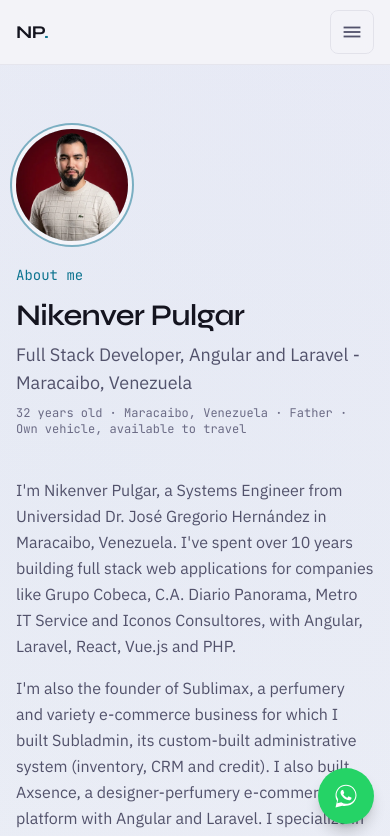
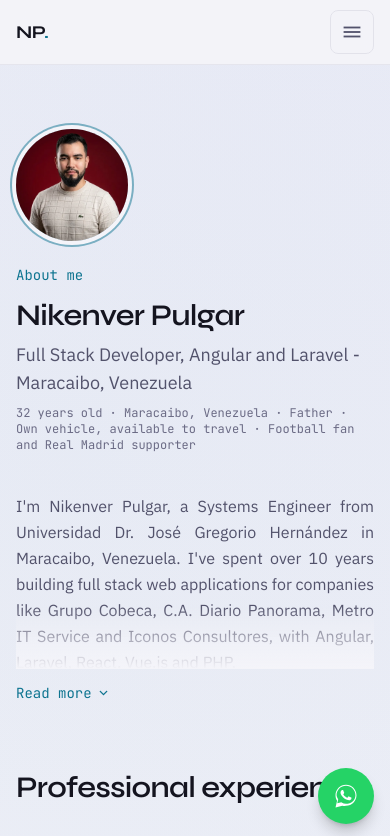
Before and after one commit to Nikenverjpp/nikenver-portafolio, an Angular app in the folder frontend/: page /sobre-mi in a window 390 px wide. Shown: the top 836 px of the page. Built offline with nearby package versions, Linux system fonts and the light colour scheme.

Commit message:
Add fragrance-consultant expertise, football note, justified bio text, and mobile read-more accordion on About

```diff
--- a/frontend/src/app/core/data/projects.data.json
+++ b/frontend/src/app/core/data/projects.data.json
@@ -55,8 +55,8 @@
       "en": "Recommending the right fragrance to buyers with no prior experience in Arabic or designer perfumery, while making the store feel genuinely luxurious, not generic."
     },
     "solution": {
-      "es": "Angular con Signals y renderizado en servidor (SSR) en el frontend; Laravel con panel Filament sobre PostgreSQL en el backend. Construí un quiz de diagnóstico olfativo de 5 pasos con un algoritmo de puntuación, un simulador de combinación de fragancias (layering), un matching de parejas, y un checkout de varios pasos con verificación manual de pago (Pago Móvil, Zelle) y conversión de tasas BCV/paralelo. El contenido está estructurado también para búsquedas por IA (Gemini, ChatGPT), no solo para SEO tradicional.",
-      "en": "Angular with Signals and server-side rendering (SSR) on the frontend; Laravel with a Filament admin panel over PostgreSQL on the backend. I built a 5-step olfactory diagnosis quiz with a scoring algorithm, an interactive fragrance-layering simulator, a couple-matching feature, and a multi-step checkout with manual payment verification (Pago Móvil, Zelle) and BCV/parallel exchange-rate conversion. The content is also structured for AI search (Gemini, ChatGPT), not just traditional SEO."
+      "es": "Angular con Signals y renderizado en servidor (SSR) en el frontend; Laravel con panel Filament sobre PostgreSQL en el backend. Construí un quiz de diagnóstico olfativo de 5 pasos con un algoritmo de puntuación, un simulador de combinación de fragancias (layering), un matching de parejas, y un checkout de varios pasos con verificación manual de pago (Pago Móvil, Zelle) y conversión de tasas BCV/paralelo. La lógica de estas funcionalidades está basada en mi propio conocimiento como Asesor Olfativo (Fragrance Consultant), no solo en investigación de producto. El contenido está estructurado también para búsquedas por IA (Gemini, ChatGPT), no solo para SEO tradicional.",
+      "en": "Angular with Signals and server-side rendering (SSR) on the frontend; Laravel with a Filament admin panel over PostgreSQL on the backend. I built a 5-step olfactory diagnosis quiz with a scoring algorithm, an interactive fragrance-layering simulator, a couple-matching feature, and a multi-step checkout with manual payment verification (Pago Móvil, Zelle) and BCV/parallel exchange-rate conversion. The logic behind these features is grounded in my own knowledge as a Fragrance Consultant (Asesor Olfativo), not just product research. The content is also structured for AI search (Gemini, ChatGPT), not just traditional SEO."
     },
     "results": {
       "es": "En producción, con un panel Filament para manejar catálogo, pedidos, leads y blog, y SSR activo para que cargue rápido y posicione bien en buscadores.",
--- a/frontend/src/app/core/i18n/translations.ts
+++ b/frontend/src/app/core/i18n/translations.ts
@@ -78,20 +78,23 @@ export const UI_STRINGS: Record<string, LocalizedText> = {
     en: "I'm Nikenver Pulgar, a Systems Engineer from Universidad Dr. José Gregorio Hernández in Maracaibo, Venezuela. I've spent over 10 years building full stack web applications for companies like Grupo Cobeca, C.A. Diario Panorama, Metro IT Service and Iconos Consultores, with Angular, Laravel, React, Vue.js and PHP.",
   },
   'about.paragraph2': {
-    es: 'También soy el fundador de Sublimax, un e-commerce de perfumería y variedades para el que construí Subladmin, su sistema administrativo a medida (inventario, CRM y crédito). Aparte desarrollé Axsence, una plataforma de e-commerce para perfumería de autor con Angular y Laravel. Me especializo en front-end moderno con Angular y React, con un back-end sólido en Laravel y PHP como soporte.',
-    en: "I'm also the founder of Sublimax, a perfumery and variety e-commerce business for which I built Subladmin, its custom-built administrative system (inventory, CRM and credit). I also built Axsence, a designer-perfumery e-commerce platform with Angular and Laravel. I specialize in modern front-end development with Angular and React, backed by a solid Laravel and PHP back-end.",
+    es: 'También soy el fundador de Sublimax, un e-commerce de perfumería y variedades para el que construí Subladmin, su sistema administrativo a medida (inventario, CRM y crédito). Aparte desarrollé Axsence, una plataforma de e-commerce para perfumería de autor con Angular y Laravel. El diagnóstico olfativo, el matching y el simulador de layering que construí para Axsence no son solo funcionalidades técnicas: reflejan conocimiento propio como Asesor Olfativo (Fragrance Consultant), un camino que sigo profundizando. Me especializo en front-end moderno con Angular y React, con un back-end sólido en Laravel y PHP como soporte.',
+    en: "I'm also the founder of Sublimax, a perfumery and variety e-commerce business for which I built Subladmin, its custom-built administrative system (inventory, CRM and credit). I also built Axsence, a designer-perfumery e-commerce platform with Angular and Laravel. The olfactory diagnosis, matching and layering simulator I built for Axsence aren't just technical features: they reflect my own knowledge as a Fragrance Consultant (Asesor Olfativo), a path I keep deepening. I specialize in modern front-end development with Angular and React, backed by a solid Laravel and PHP back-end.",
   },
   'about.paragraph3': {
     es: 'Hoy trabajo como desarrollador senior apoyado en IA: dirijo la arquitectura y las decisiones técnicas del proyecto, y uso herramientas de IA para acelerar la implementación, revisando y corrigiendo cada línea antes de que llegue a producción. Este mismo portfolio es evidencia de esa forma de trabajar. La experiencia y el criterio siguen siendo míos; la IA acelera la ejecución, no la reemplaza.',
     en: "Today I work as a senior developer supported by AI: I drive the architecture and technical decisions on a project, and use AI tooling to speed up implementation — reviewing and correcting every line before it ships. This portfolio itself is evidence of that workflow. The judgment is still mine; AI speeds up execution, it doesn't replace it.",
   },
+  'about.readMore': { es: 'Leer más', en: 'Read more' },
+  'about.readLess': { es: 'Leer menos', en: 'Read less' },
   'about.stackTitle': { es: 'Stack tecnológico', en: 'Tech stack' },
   'about.skillFrontend': { es: 'Frontend', en: 'Frontend' },
   'about.skillBackend': { es: 'Backend', en: 'Backend' },
   'about.skillOther': { es: 'Otros', en: 'Other' },
+  'about.skillFragrance': { es: 'Perfumería', en: 'Perfumery' },
   'about.personalMeta': {
-    es: '32 años · Maracaibo, Venezuela · Padre de familia · Vehículo propio, disponible para movilizarse',
-    en: '32 years old · Maracaibo, Venezuela · Father · Own vehicle, available to travel',
+    es: '32 años · Maracaibo, Venezuela · Padre de familia · Vehículo propio, disponible para movilizarse · Fanático del fútbol y madridista',
+    en: '32 years old · Maracaibo, Venezuela · Father · Own vehicle, available to travel · Football fan and Real Madrid supporter',
   },
   'about.coursesTitle': { es: 'Cursos y diplomados', en: 'Courses and diplomas' },
 
--- a/frontend/src/app/features/about/about.component.ts
+++ b/frontend/src/app/features/about/about.component.ts
@@ -1,5 +1,5 @@
 import { AsyncPipe } from '@angular/common';
-import { Component, inject, ChangeDetectionStrategy } from '@angular/core';
+import { Component, inject, signal, ChangeDetectionStrategy } from '@angular/core';
 import { ExperienceService } from '../../core/api/experience.service';
 import { TimelineItemComponent } from '../../shared/components/timeline-item.component';
 import { RevealOnScrollDirective } from '../../shared/directives/reveal-on-scroll.directive';
@@ -34,11 +34,40 @@ import { TranslatePipe } from '../../core/i18n/translate.pipe';
         </div>
       </header>
 
-      <article appRevealOnScroll class="prose-portfolio mt-10 max-w-3xl">
-        <p>{{ 'about.paragraph1' | t: locale.locale() }}</p>
-        <p>{{ 'about.paragraph2' | t: locale.locale() }}</p>
-        <p>{{ 'about.paragraph3' | t: locale.locale() }}</p>
-      </article>
+      <div class="mt-10 max-w-3xl">
+        <div class="relative">
+          <article
+            id="bio-content"
+            appRevealOnScroll
+            class="prose-portfolio bio-clamp"
+            [class.is-expanded]="bioExpanded()"
+          >
+            <p>{{ 'about.paragraph1' | t: locale.locale() }}</p>
+            <p>{{ 'about.paragraph2' | t: locale.locale() }}</p>
+            <p>{{ 'about.paragraph3' | t: locale.locale() }}</p>
+          </article>
+
+          @if (!bioExpanded()) {
+            <div
+              class="pointer-events-none absolute inset-x-0 bottom-0 h-16 bg-gradient-to-t from-bg-primary to-transparent sm:hidden"
+              aria-hidden="true"
+            ></div>
+          }
+        </div>
+
+        <button
+          type="button"
+          class="mt-3 inline-flex items-center gap-1 font-mono text-sm text-accent-cyan sm:hidden"
+          [attr.aria-expanded]="bioExpanded()"
+          aria-controls="bio-content"
+          (click)="bioExpanded.set(!bioExpanded())"
+        >
+          {{ (bioExpanded() ? 'about.readLess' : 'about.readMore') | t: locale.locale() }}
+          <span class="material-symbols-outlined !text-base" aria-hidden="true">
+            {{ bioExpanded() ? 'expand_less' : 'expand_more' }}
+          </span>
+        </button>
+      </div>
 
       <section class="mt-16">
         <h2 class="section-title mb-8" appRevealOnScroll>{{ 'shared.experienceTitle' | t: locale.locale() }}</h2>
@@ -90,6 +119,7 @@ export class AboutComponent {
   private readonly experiences = inject(ExperienceService);
   readonly locale = inject(LocaleService);
   readonly experiences$ = this.experiences.list();
+  readonly bioExpanded = signal(false);
 
   readonly skillGroups = [
     {
@@ -103,6 +133,15 @@ export class AboutComponent {
     {
       titleKey: 'about.skillOther',
       items: ['Prompt Engineering', 'WordPress', '.NET (C#)', 'Git', 'Docker (básico)', 'Cloudinary'],
+    },
+    {
+      titleKey: 'about.skillFragrance',
+      items: [
+        'Diagnóstico olfativo',
+        'Layering de fragancias',
+        'Matching de perfumes',
+        'Familias olfativas',
+      ],
     },
   ];
 
--- a/frontend/src/styles.css
+++ b/frontend/src/styles.css
@@ -47,6 +47,11 @@
   --color-accent-amber: #b45309;
   --color-accent-violet: #4f46e5;
   --color-border: #e2e2ea;
+}
+
+:root {
+  /* Lets .bio-clamp transition smoothly to block-size: auto on supporting browsers. */
+  interpolate-size: allow-keywords;
 }
 
 @layer base {
@@ -126,7 +131,7 @@
   }
 
   .prose-portfolio {
-    @apply space-y-4 text-base leading-relaxed text-text-secondary;
+    @apply space-y-4 text-base leading-relaxed text-text-secondary text-justify;
   }
 
   .filter-chip {
@@ -150,6 +155,25 @@
   /* Keeps the sticky header clear of notches/status bars on mobile. */
   .safe-top {
     padding-top: env(safe-area-inset-top);
+  }
+
+  /* Mobile-only "leer más" clamp for the About bio (see AboutComponent). Inert on sm+. */
+  @media (max-width: 639px) {
+    .bio-clamp {
+      overflow: hidden;
+      block-size: 11rem;
+      transition: block-size 0.35s ease-out;
+    }
+
+    .bio-clamp.is-expanded {
+      block-size: auto;
+    }
+
+    @media (prefers-reduced-motion: reduce) {
+      .bio-clamp {
+        transition: none;
+      }
+    }
   }
 
   /* Reveal-on-scroll: CSS-driven where supported (see RevealOnScrollDirective). */
```
